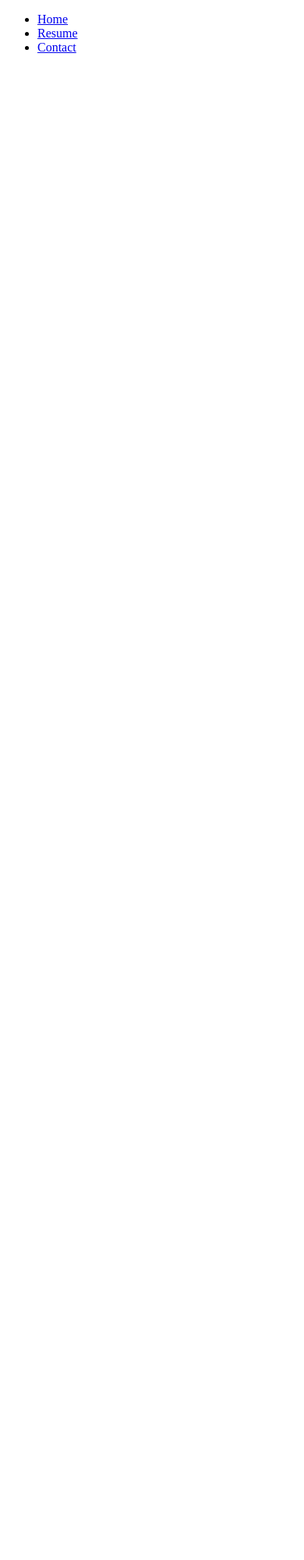
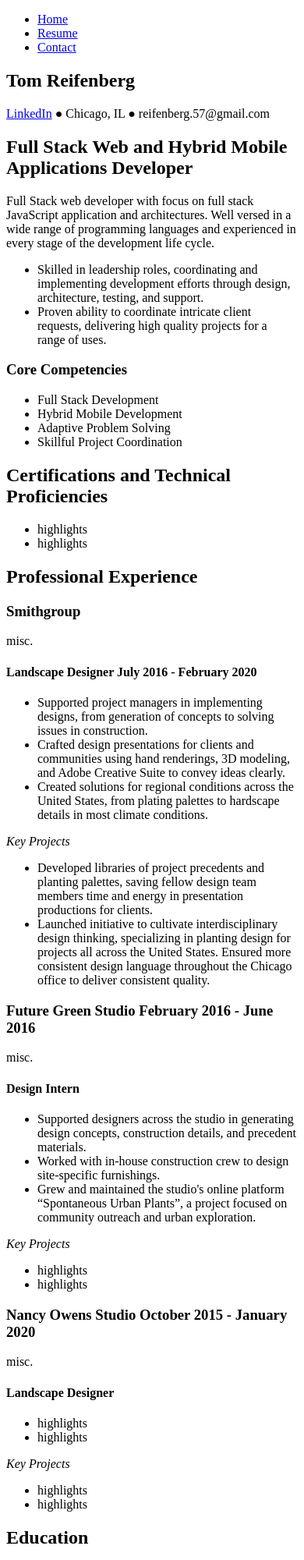
Before and after one commit to tomreifenberg/tomreifenberg.github.io, a plain HTML site: page resume.html in a window 390 px wide. Shown: the top 2000 px of the page at 78% size. Before the commit the page ends 844 px from the top, so only its background shows below. Drawn offline with Linux system fonts and the light colour scheme.

Commit message:
Added Sectioning, Metadata, .txt files

```diff
--- a/resume.html
+++ b/resume.html
@@ -13,6 +13,109 @@
               <li><a href="contact.html">Contact</a></li>
             </ul>
           </nav>
+
+          <main>
+            <section>
         <!-- layout and content goes here-->
+        <h1>Tom Reifenberg</h1>
+<div>
+  <a href="https://www.linkedin.com/in/tomreifenberg/" target="_blank" rel="noopener">LinkedIn</a>
+  &#x25CF;
+  Chicago, IL
+  &#x25CF;
+  reifenberg.57@gmail.com
+</div>
+</section>
+<section>
+<h2>Full Stack Web and Hybrid Mobile Applications Developer</h2>
+  <p>Full Stack web developer with focus on full stack JavaScript application and architectures. Well versed in a wide range of programming languages and experienced in every stage of the development life cycle.</p>
+
+  <ul>
+    <li>Skilled in leadership roles, coordinating and implementing development efforts through design, architecture, testing, and support.</li>
+    <li>Proven ability to coordinate intricate client requests, delivering high quality projects for a range of uses.</li>
+  </ul>
+</section>
+
+
+<section>
+  <h3>Core Competencies</h3>
+  <ul>
+    <li>Full Stack Development</li>
+    <li>Hybrid Mobile Development</li>
+    <li>Adaptive Problem Solving</li>
+    <li>Skillful Project Coordination</li>
+  </ul>
+</section>
+
+
+<section>
+  <h2>Certifications and Technical Proficiencies</h2>
+  <ul>
+    <li>highlights</li>
+    <li>highlights</li>
+  </ul>
+</section>
+
+<section>
+  <h2>Professional Experience</h2>
+  <h3>Smithgroup</h3>
+  <p>misc.</p>
+
+  <h4>Landscape Designer July 2016 - February 2020</h4>
+  <ul>
+    <li>Supported project managers in implementing designs, from generation of concepts to solving issues in construction. </li>
+    <li>Crafted design presentations for clients and communities using hand renderings, 3D modeling, and Adobe Creative Suite to convey ideas clearly.</li>
+    <li>Created solutions for regional conditions across the United States, from plating palettes to hardscape details in most climate conditions.</li>
+  </ul>
+
+  <em>Key Projects</em>
+  <ul>
+    <li>Developed libraries of project precedents and planting palettes, saving fellow design team members time and energy in presentation productions for clients.</li>
+    <li>Launched initiative to cultivate interdisciplinary design thinking, specializing in planting design for projects all across the United States. Ensured more consistent design language throughout the Chicago office to deliver consistent quality.</li>
+  </ul>
+
+  <h3>Future Green Studio February 2016 - June 2016</h3>
+  <p>misc.</p>
+
+  <h4>Design Intern</h4>
+  <ul>
+    <li>Supported designers across the studio in generating design concepts, construction details, and precedent materials. </li>
+    <li>Worked with in-house construction crew to design site-specific furnishings.</li>
+    <li>Grew and maintained the studio's online platform “Spontaneous Urban Plants”, a project focused on community outreach and urban exploration.</li>
+  </ul>
+
+  <em>Key Projects</em>
+  <ul>
+    <li>highlights</li>
+    <li>highlights</li>
+  </ul>
+
+  <h3>Nancy Owens Studio October 2015 - January 2020</h3>
+  <p>misc.</p>
+
+  <h4>Landscape Designer</h4>
+  <ul>
+    <li>highlights</li>
+    <li>highlights</li>
+  </ul>
+
+  <em>Key Projects</em>
+  <ul>
+    <li>highlights</li>
+    <li>highlights</li>
+  </ul>
+</section>
+
+<section>
+  <h2>Education</h2>
+
+  <p>The Ohio State University 2011 - 2015</p>
+  <strong>Bachelor of Science in Landscape Architecture</strong>
+
+  <p>Microtrain Technologies 2020</p>
+  <strong>Agile Full Stack Web and Hybrid Mobile Applications Development</strong>
+</section>
+</main>
+
     </body>
 </html>
--- /dev/null
+++ b/security.txt
@@ -0,0 +1,4 @@
+Contact: reifenberg.57@gmail.com
+Acknowledgments: https://tomreifenberg.github.io/thanks.html
+Preferred-Languages: en
+Canonical: https://tomreifenberg.github.io/security.txt
```
Also changed, not shown: browserconfig.xml (added, +12 -0 lines), contact.html (+3 -0 lines), humans.txt (added, +14 -0 lines), index.html (+4 -1 lines), thanks.html (+2 -0 lines), manifest.json (added).
